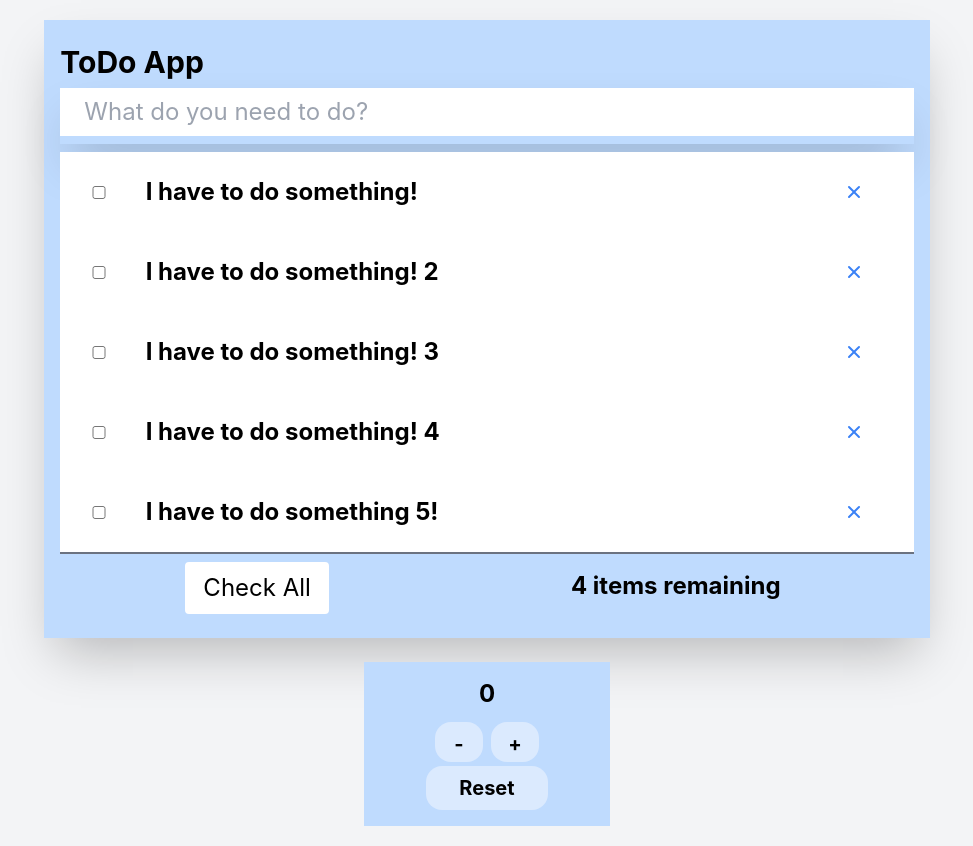
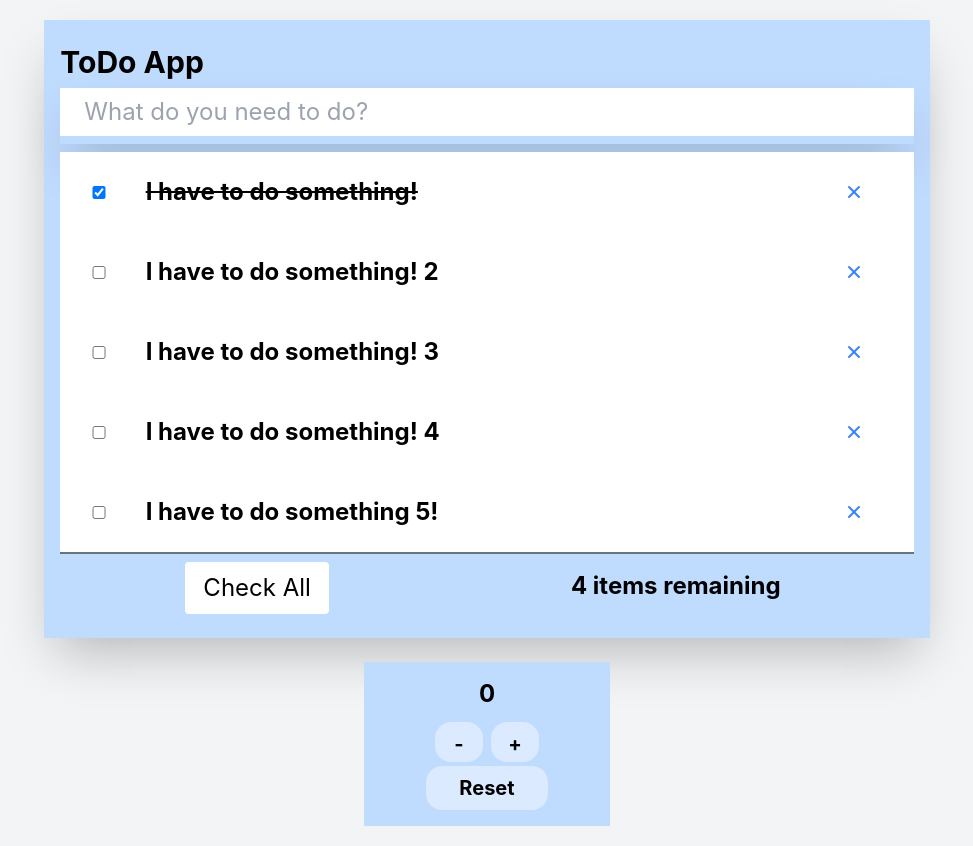
Before and after one commit to Scorpio93x/LEARN-react-to-do, a React (Create React App) app: page / in a window 1280 px wide. Shown: the top 846 px of the page, without its empty margins (173-1146 px from the left). Built offline with nearby package versions, Linux system fonts and the light colour scheme.

Commit message:
Separate into components

```diff
--- a/package.json
+++ b/package.json
@@ -12,6 +12,7 @@
     "@types/node": "^12.0.0",
     "@types/react": "^17.0.0",
     "@types/react-dom": "^17.0.0",
+    "clsx": "^1.1.1",
     "react": "^17.0.2",
     "react-dom": "^17.0.2",
     "react-scripts": "4.0.3",
--- /dev/null
+++ b/src/components/ToDoApp/NoTodos.tsx
@@ -0,0 +1,13 @@
+import React from "react";
+import { ClipboardIcon } from "@heroicons/react/solid";
+
+function NoTodos() {
+  return (
+    <div className={"text-center w-full h-auto"}>
+      <ClipboardIcon className="h-12 w-12 mx-2 text-white-500 mx-auto my-0" />
+      <p>Add todo's above!</p>
+    </div>
+  );
+}
+
+export default NoTodos;
--- a/src/components/ToDoApp/checkAll.tsx
+++ b/src/components/ToDoApp/checkAll.tsx
@@ -1,7 +1,7 @@
+// @ts-nocheck
 import React from "react";
-import tasks from "../../data/tasks.json";
 
-function CheckAll() {
+function CheckAll(): JSX.Element {
   const checkAll = () => {
     const checkboxes = document.getElementsByClassName("toDoItem-checkbox");
     for (let i = 0; i < checkboxes.length; i++) {
--- a/src/components/ToDoApp/form.tsx
+++ /dev/null
@@ -1,17 +0,0 @@
-import React from "react";
-
-function Form() {
-  return (
-    <div className="w-full shadow-2xl mb-2">
-      <form action="#">
-        <input
-          type="text"
-          className="w-full h-8 p-6 mb-2"
-          placeholder="What do you need to do?"
-        />
-      </form>
-    </div>
-  );
-}
-
-export default Form;
--- a/src/components/ToDoApp/index.tsx
+++ b/src/components/ToDoApp/index.tsx
@@ -1,20 +1,121 @@
-import React from "react";
-import ToDoItem from "./toDoItem";
-import tasks from "../../data/tasks.json";
-import Form from "./form";
-import CheckAll from "./checkAll";
+import React, { useState } from "react";
+import NoTodos from "../ToDoApp/NoTodos";
+import TodoForm from "../ToDoApp/todoForm";
+import TodoList from "../ToDoApp/todoList";
 
 function ToDoApp() {
+  const [idTodo, setIdTodo] = useState(6);
+  const [todos, setTodos] = useState([
+    {
+      id: 1,
+      taskName: "I have to do something!",
+      isComplete: true,
+      isEditing: false,
+    },
+    {
+      id: 2,
+      taskName: "I have to do something! 2",
+      isComplete: false,
+      isEditing: false,
+    },
+    {
+      id: 3,
+      taskName: "I have to do something! 3",
+      isComplete: false,
+      isEditing: false,
+    },
+    {
+      id: 4,
+      taskName: "I have to do something! 4",
+      isComplete: false,
+      isEditing: false,
+    },
+    {
+      id: 5,
+      taskName: "I have to do something 5!",
+      isComplete: false,
+      isEditing: false,
+    },
+  ]);
+
+  const completeToDo = (id: number) => {
+    const updatedTodos = todos.map((todo: any) => {
+      if (todo.id === id) {
+        todo.isComplete = !todo.isComplete;
+      }
+      return todo;
+    });
+    setTodos(updatedTodos);
+  };
+
+  const deleteToDo = (id: number) =>
+    setTodos([...todos].filter((todo) => todo.id !== id));
+
+  function addTodo(todo: string) {
+    setTodos([
+      ...todos,
+      {
+        id: idTodo,
+        taskName: todo,
+        isComplete: false,
+        isEditing: false,
+      },
+    ]);
+
+    setIdTodo((previousTodoId) => previousTodoId + 1);
+  }
+  const markAsEditing = (id: number) => {
+    const updatedTodos = todos.map((todo: any) => {
+      if (todo.id === id) {
+        todo.isEditing = true;
+      }
+      return todo;
+    });
+    setTodos(updatedTodos);
+  };
+
+  const updateToDo = (event: any, id: number) => {
+    const updatedTodos = todos.map((todo: any) => {
+      if (todo.id === id) {
+        if (event.target.value.trim().length === 0) {
+          todo.isEditing = false;
+          return todo;
+        }
+        todo.taskName = event.target.value;
+        todo.isEditing = false;
+      }
+      return todo;
+    });
+    setTodos(updatedTodos);
+  };
+  const cancelEdit = (id: number) => {
+    const updatedTodos = todos.map((todo: any) => {
+      if (todo.id === id) {
+        todo.isEditing = false;
+      }
+      return todo;
+    });
+    setTodos(updatedTodos);
+  };
+
   return (
     <div
       className={"w-full md:w-8/12 p-4 box-content bg-blue-200 shadow-2xl mb-6"}
     >
       <h1 className={"text-left my-2 text-3xl"}>ToDo App</h1>
-      <Form />
-      {tasks.map((task) => (
-        <ToDoItem taskName={task.taskName} key={task.id} />
-      ))}
-      <CheckAll />
+      <TodoForm addTodo={addTodo} />
+      {todos.length > 0 ? (
+        <TodoList
+          todos={todos}
+          completeToDo={completeToDo}
+          markAsEditing={markAsEditing}
+          updateToDo={updateToDo}
+          cancelEdit={cancelEdit}
+          deleteToDo={deleteToDo}
+        />
+      ) : (
+        <NoTodos />
+      )}
     </div>
   );
 }
--- a/src/components/ToDoApp/toDoItem.tsx
+++ /dev/null
@@ -1,26 +0,0 @@
-import React from "react";
-import { XIcon } from "@heroicons/react/solid";
-
-export interface Props {
-  taskName: string;
-}
-function ToDoItem({ taskName }: Props): JSX.Element {
-  return (
-    <li className={"todo-item-container list-none w-full"}>
-      <div className="flex flex-row p-2 box-content bg-white hover:bg-gray-100">
-        <input
-          className={
-            "w-1/12 p-4 box-content place-self-center toDoItem-checkbox"
-          }
-          type="checkbox"
-        />
-        <p className={"w-11/12 p-4 box-content text-left"}> {taskName}</p>
-        <button className={"w-1/12 mr-2 ml-auto"}>
-          <XIcon className="h-5 w-5 mx-2 text-blue-500" />
-        </button>
-      </div>
-    </li>
-  );
-}
-
-export default ToDoItem;
--- /dev/null
+++ b/src/components/ToDoApp/todoForm.tsx
@@ -0,0 +1,34 @@
+import React, { useState } from "react";
+
+interface Props {
+  addTodo: any;
+}
+function TodoForm({ addTodo }: Props): JSX.Element {
+  const [todoInput, setTodoInput] = useState("");
+
+  const handleInput = (event: any) => setTodoInput(event.target.value);
+  const handleSubmit = (event: any) => {
+    event.preventDefault();
+
+    if (todoInput.trim().length === 0) {
+      return;
+    }
+    addTodo(todoInput);
+    setTodoInput("");
+  };
+  return (
+    <div className="w-full shadow-2xl mb-2">
+      <form action="#" onSubmit={handleSubmit}>
+        <input
+          type="text"
+          className="w-full h-8 p-6 mb-2"
+          placeholder="What do you need to do?"
+          value={todoInput}
+          onChange={handleInput}
+        />
+      </form>
+    </div>
+  );
+}
+
+export default TodoForm;
--- /dev/null
+++ b/src/components/ToDoApp/todoList.tsx
@@ -0,0 +1,94 @@
+import React from "react";
+import { XIcon } from "@heroicons/react/solid";
+import clsx from "clsx";
+
+export interface Props {
+  todos: any[];
+  completeToDo: any;
+  markAsEditing: any;
+  updateToDo: any;
+  deleteToDo: any;
+  cancelEdit: any;
+}
+
+function TodoList({
+  todos,
+  completeToDo,
+  markAsEditing,
+  updateToDo,
+  deleteToDo,
+  cancelEdit,
+}: Props): JSX.Element {
+  let number = 0;
+  todos.map((todo) => (!todo.isComplete ? number++ : null));
+  return (
+    <>
+      <ul className={"todo-list"}>
+        {todos.map((todo) => (
+          <li className={"todo-item-container list-none w-full"} key={todo.id}>
+            <div className="flex flex-row p-2 box-content bg-white hover:bg-gray-100">
+              <input
+                className={
+                  "w-1/12 p-4 box-content place-self-center toDoItem-checkbox"
+                }
+                type="checkbox"
+                onChange={() => completeToDo(todo.id)}
+                checked={todo.isComplete}
+              />
+              {!todo.isEditing ? (
+                <p
+                  className={clsx("w-11/12 p-4 box-content text-left", {
+                    "line-through": todo.isComplete,
+                  })}
+                  onDoubleClick={() => markAsEditing(todo.id)}
+                >
+                  {todo.taskName}
+                </p>
+              ) : (
+                <input
+                  type={"text"}
+                  defaultValue={todo.taskName}
+                  onBlur={(event) => updateToDo(event, todo.id)}
+                  onKeyDown={(event) => {
+                    if (event.key === "Enter") {
+                      updateToDo(event, todo.id);
+                    } else if (event.key === "Escape") {
+                      cancelEdit(todo.id);
+                    }
+                  }}
+                  autoFocus
+                  className={clsx("w-11/12 p-4 box-content text-left", {
+                    "line-through": todo.isComplete,
+                  })}
+                />
+              )}
+
+              <button
+                className={"w-1/12 mr-2 ml-auto toDoItem-remove"}
+                onClick={() => deleteToDo(todo.id)}
+              >
+                <XIcon className="h-5 w-5 mx-2 text-blue-500" />
+              </button>
+            </div>
+          </li>
+        ))}
+      </ul>
+      <div
+        className={
+          "w-full flex flex-row p-2 border-t-2 border-gray-500 place-content-around"
+        }
+      >
+        <button
+          className={
+            "px-4 py-2 border-2 border-white rounded bg-white hover:bg-gray-100"
+          }
+        >
+          Check All
+        </button>
+        <p className={"p-2"}>{number} items remaining</p>
+      </div>
+    </>
+  );
+}
+
+export default TodoList;
```
Also changed, not shown: 2 other files (tests, documents, lock files or other folders).
